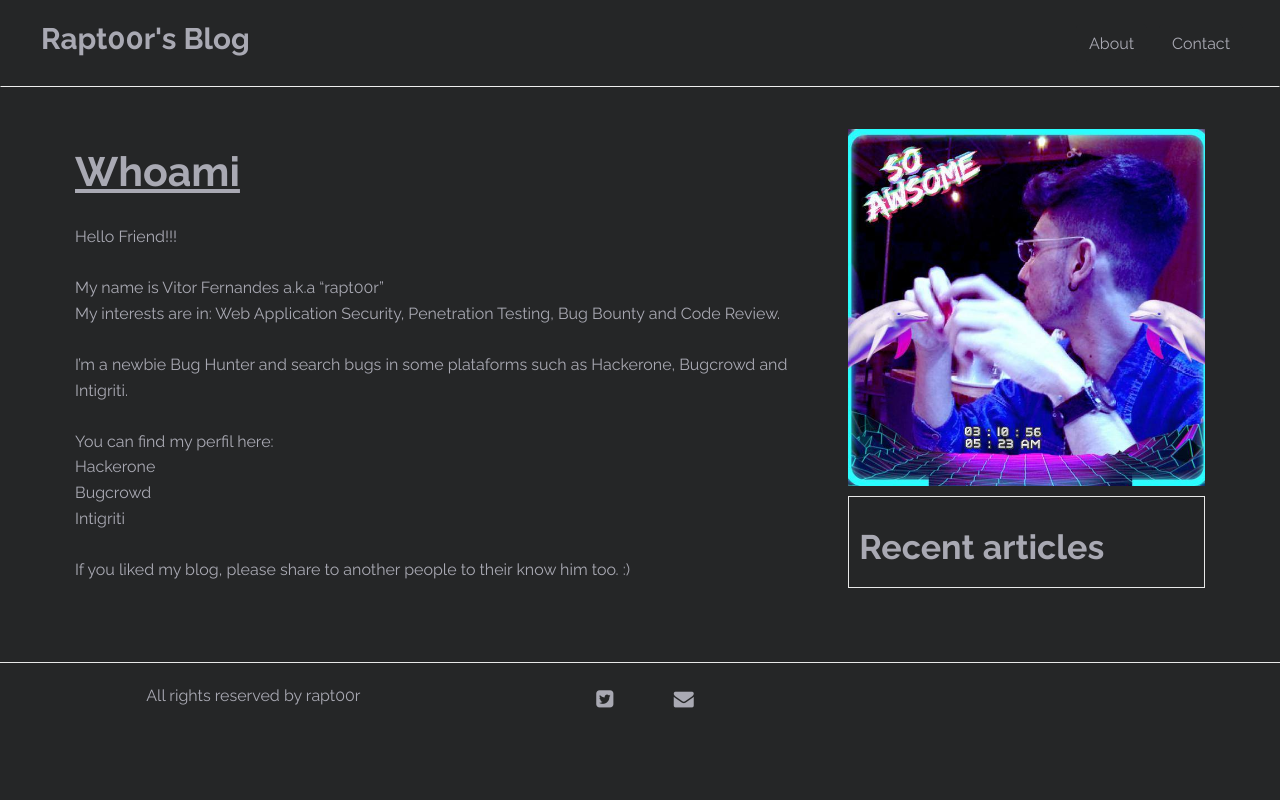
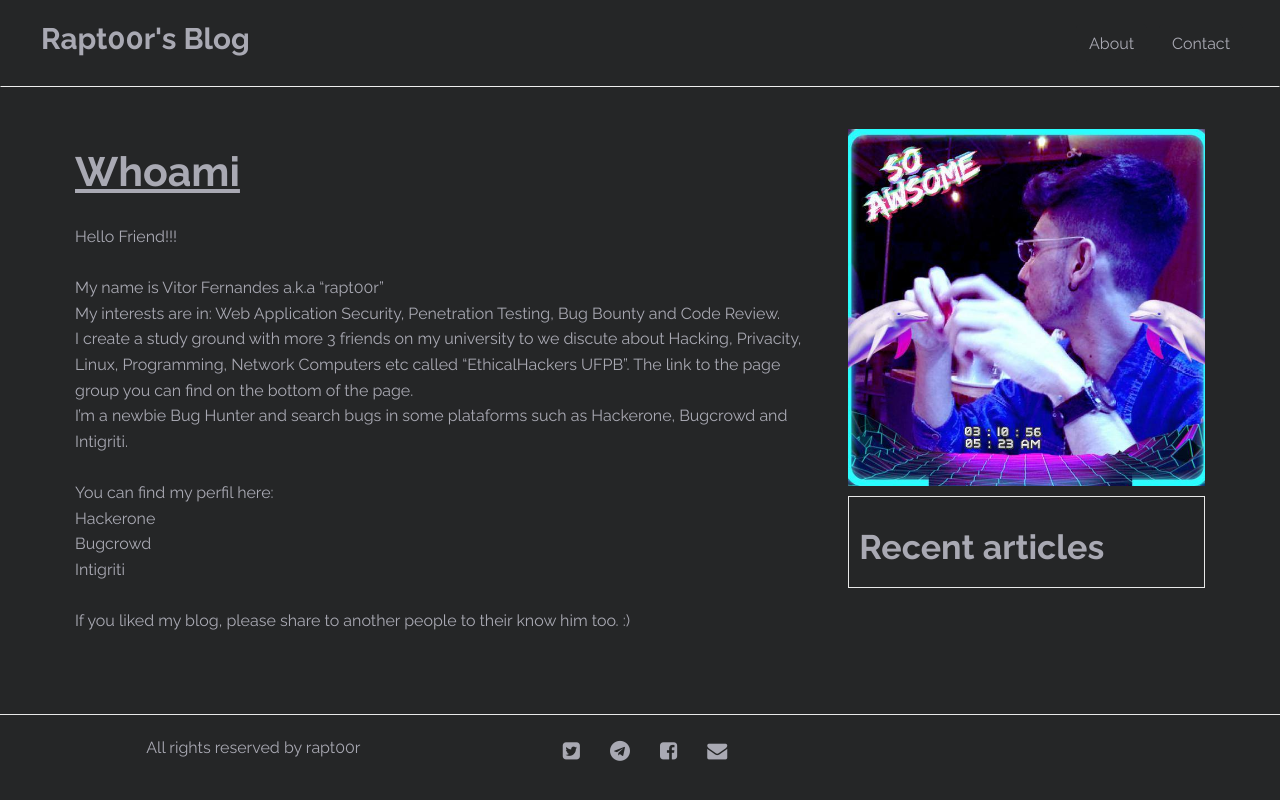
Before and after one commit to vitor-fernandes/vitor-fernandes.github.io, a Jekyll site: the page built from about.md, in a window 1280 px wide. Shown: the top 800 px of the page. Built offline with Jekyll 4.4.1, drawn with Linux system fonts in a browser that asks for light colours.

Commit message:
Facebook Icon added + Telegram

```diff
--- a/_includes/footer.html
+++ b/_includes/footer.html
@@ -10,7 +10,8 @@
                {% if site.twitter %}
                 <a target="_blank" href="{{site.twitter}}"><li class="social twitter"><i class="fa fa-twitter-square"></i></li></a>
                 {% endif %}
-                <a target="_blank" href="https://t.me/rapt00r"><li class="social twitter"><i class="fa fa-telegram-square"></i></li></a>
+                <a target="_blank" href="https://t.me/rapt00r"><li class="social twitter"><i class="fa fa-telegram"></i></li></a>
+                <a target="_blank" href="https://t.me/rapt00r"><li class="social facebook"><i class="fa fa-facebook-square"></i></li></a>
                {% if site.email %}
                 <a target="_blank" href="mailto:{{site.email}}"><li class="social email"><i class="fa fa-envelope"></i></li></a>
                 {% endif %}
--- a/about.md
+++ b/about.md
@@ -11,6 +11,7 @@ My name is Vitor Fernandes a.k.a "rapt00r"
 <br>
 My interests are in: Web Application Security, Penetration Testing, Bug Bounty and Code Review.
 <br>
+I create a study ground with more 3 friends on my university to we discute about Hacking, Privacity, Linux, Programming, Network Computers etc called "EthicalHackers UFPB". The link to the page group you can find on the bottom of the page.
 <br>
 I'm a newbie Bug Hunter and search bugs in some plataforms such as Hackerone, Bugcrowd and Intigriti.
 <br>
```
